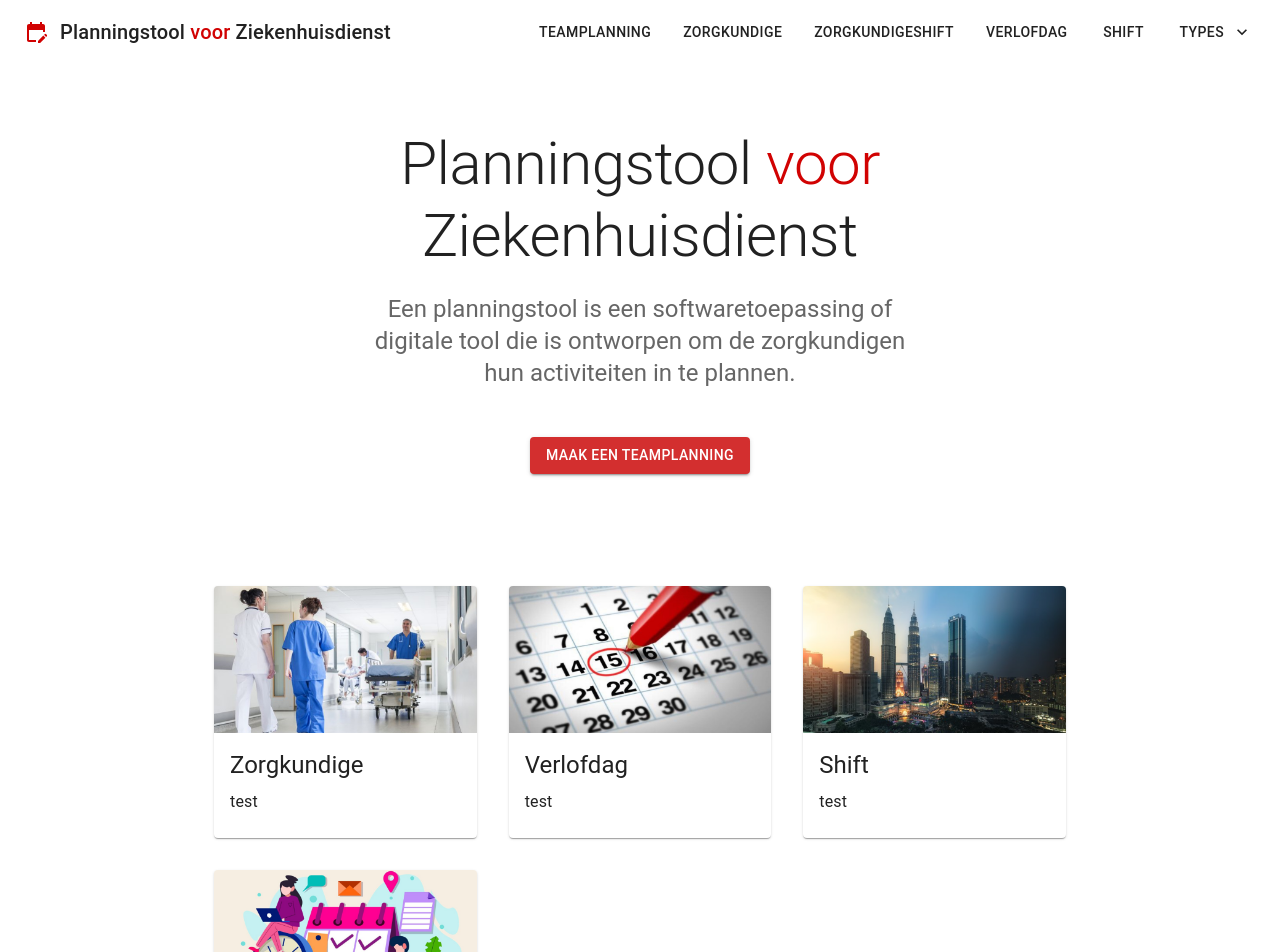
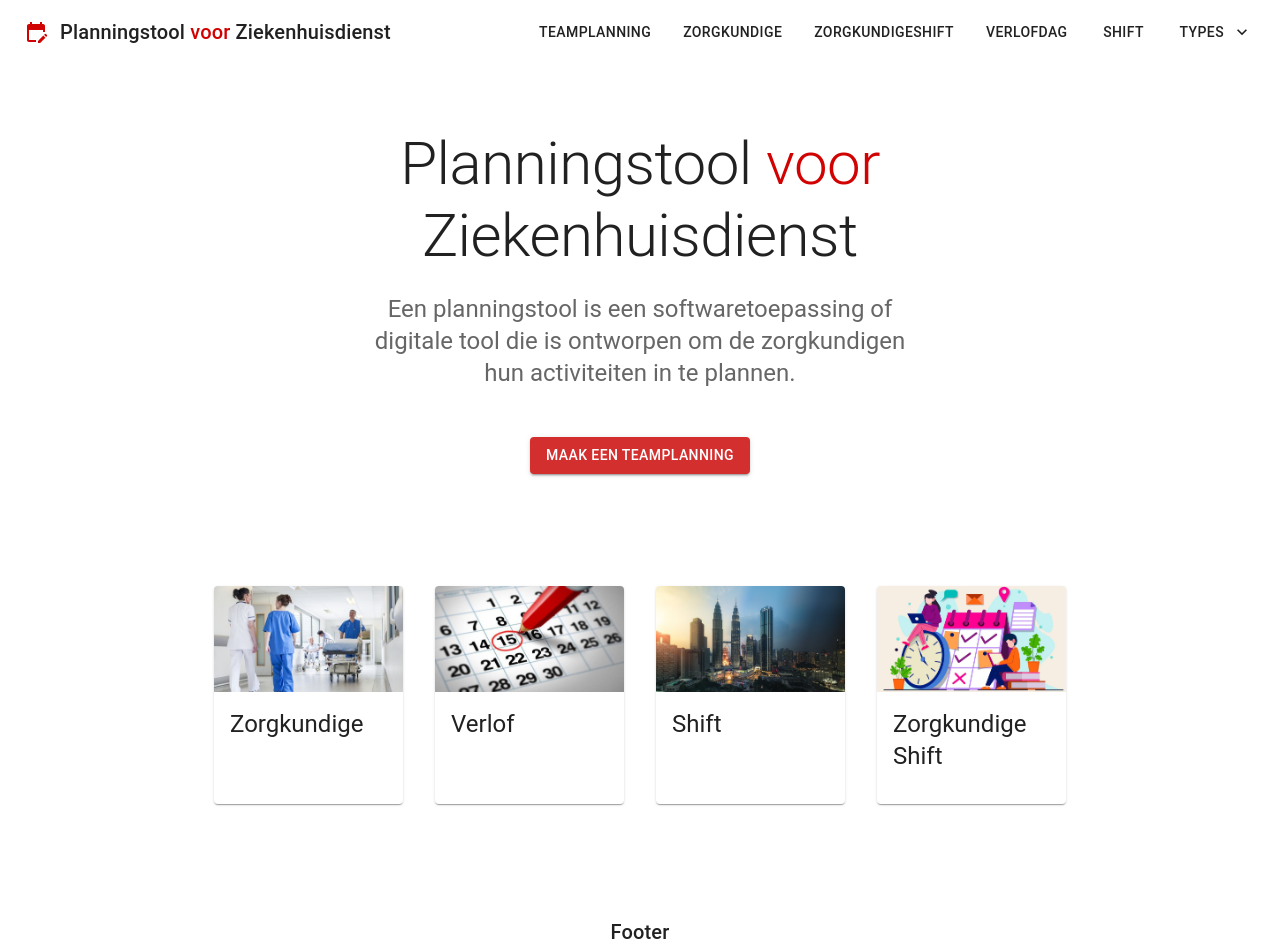
Before and after one commit to NabilEMAP/Stage23-24, a React (Create React App) app in the folder PlanningsTool/planningstool.ui/: page / in a window 1280 px wide. Shown: the top 952 px of the page. Built offline with nearby package versions, Linux system fonts and the light colour scheme.

Commit message:
Added navigation to the cards

```diff
--- a/PlanningsTool/planningstool.ui/src/constants/index.js
+++ b/PlanningsTool/planningstool.ui/src/constants/index.js
@@ -8,25 +8,25 @@ import {
 const homecards = [
     {
         heading: "Zorgkundige",
-        description: "test",
+        description: "Lijst van zorgkundigen",
         url: "/zorgkundige",
         image: zorgkundige,
     },
     {
-        heading: "Verlofdag",
-        description: "test",
-        url: "/verlofdag",
+        heading: "Verlof",
+        description: "Lijst van verlofdagen",
+        url: "/verlof",
         image: verlof,
     },
     {
         heading: "Shift",
-        description: "test",
+        description: "Lijst van shifts",
         url: "/shift",
         image: shift,
     },
     {
         heading: "Zorgkundige Shift",
-        description: "test",
+        description: "Lijst van zorgkundigen met een shift",
         url: "/shift",
         image: zorgkundigeshift,
     },
--- a/PlanningsTool/planningstool.ui/src/pages/HomePage.js
+++ b/PlanningsTool/planningstool.ui/src/pages/HomePage.js
@@ -71,7 +71,8 @@ function HomePage() {
                         {/* End hero unit */}
                         <Grid container spacing={4}>
                             {homecards.map((homecard, index) => (
-                                <Grid item key={homecard} xs={12} sm={6} md={4}>
+                                <Grid item key={homecard} xs={12} sm={6} md={3}>
+                                    <a href={homecard.url} style={{textDecoration: "none"}}>
                                     <Card
                                         sx={{ height: '100%', display: 'flex', flexDirection: 'column' }}
                                     >
@@ -87,11 +88,12 @@ function HomePage() {
                                             <Typography gutterBottom variant="h5" component="h2">
                                                 {homecard.heading}
                                             </Typography>
-                                            <Typography>
+                                            {/*<Typography>
                                                 {homecard.description}
-                                            </Typography>
+                                            </Typography>*/}
                                         </CardContent>
                                     </Card>
+                                    </a>
                                 </Grid>
                                         ))}
                         </Grid>
```
